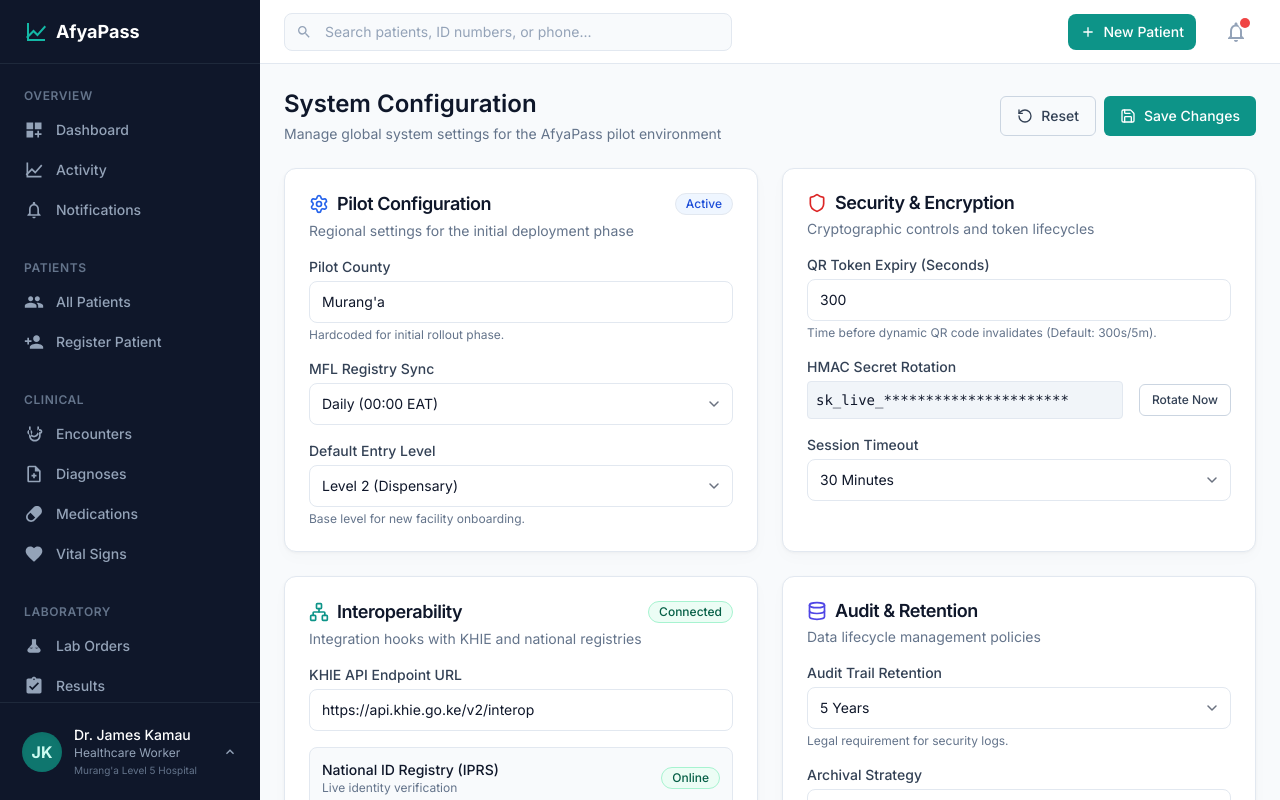
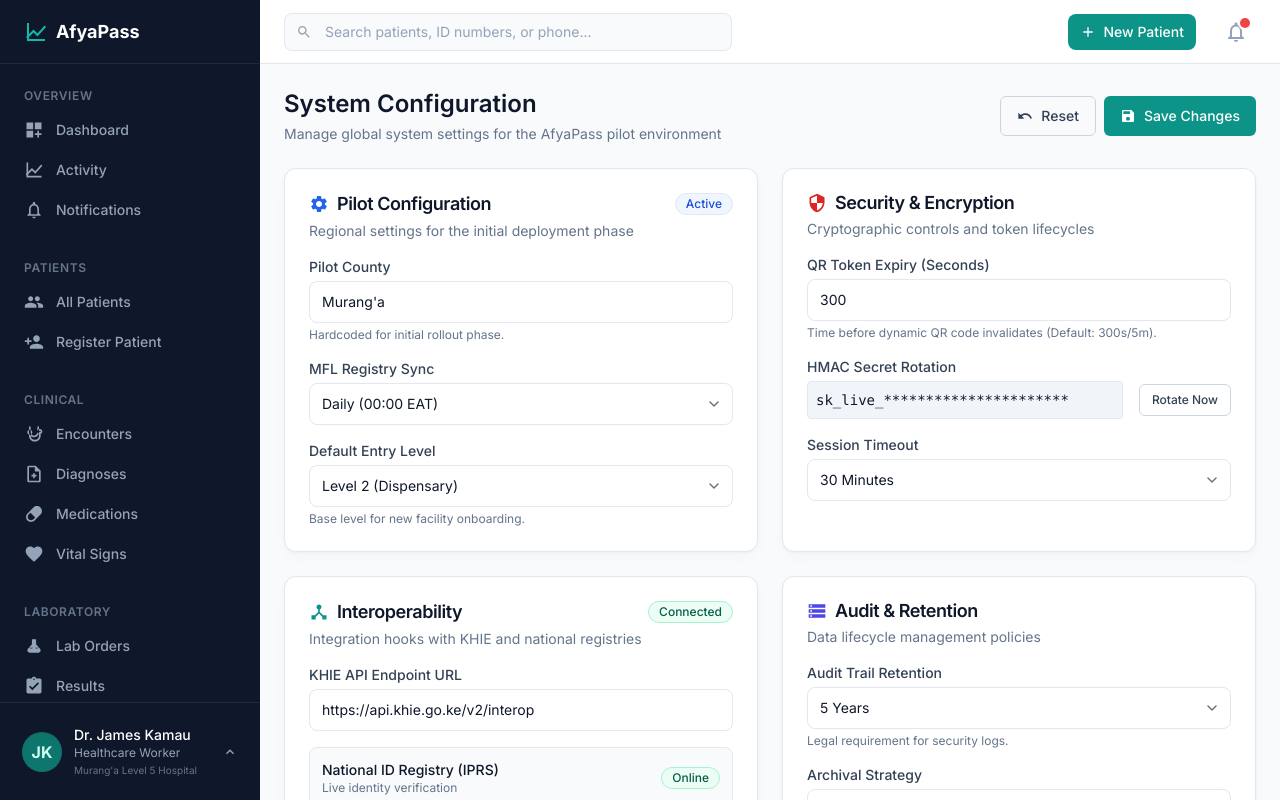
Before and after one commit to Jymee33/AfyaPass, a Next.js app: page /administration/settings in a window 1280 px wide. Shown: the top 800 px of the page. Built offline with nearby package versions, Linux system fonts and the light colour scheme.

Commit message:
chore(icons): migrate admin settings page from Lucide to UXWing

```diff
--- a/app/(dashboard)/administration/settings/page.tsx
+++ b/app/(dashboard)/administration/settings/page.tsx
@@ -6,7 +6,7 @@ import { Button } from '@/components/ui/Button';
 import { Input } from '@/components/ui/Input';
 import { Select } from '@/components/ui/Select';
 import { Badge } from '@/components/ui/Badge';
-import { Settings, Shield, Network, Database, Save, RotateCcw } from 'lucide-react';
+import { IcSettings, IcShield, IcNetwork, IcDatabase, IcSave, IcRotateCcw } from '@/components/icons';
 
 export default function SystemSettingsPage() {
   return (
@@ -18,10 +18,10 @@ export default function SystemSettingsPage() {
         </div>
         <div className="flex gap-2">
           <Button variant="outline" className="flex items-center gap-2">
-            <RotateCcw className="w-4 h-4" /> Reset
+            <IcRotateCcw className="w-4 h-4" /> Reset
           </Button>
           <Button className="flex items-center gap-2">
-            <Save className="w-4 h-4" /> Save Changes
+            <IcSave className="w-4 h-4" /> Save Changes
           </Button>
         </div>
       </div>
@@ -32,7 +32,7 @@ export default function SystemSettingsPage() {
           <CardHeader>
             <div className="flex items-center justify-between">
               <div className="flex items-center gap-2">
-                <Settings className="w-5 h-5 text-info-600" />
+                <IcSettings className="w-5 h-5 text-info-600" />
                 <CardTitle>Pilot Configuration</CardTitle>
               </div>
               <Badge variant="outline" className="bg-info-50 text-info-700">Active</Badge>
@@ -77,7 +77,7 @@ export default function SystemSettingsPage() {
           <CardHeader>
             <div className="flex items-center justify-between">
               <div className="flex items-center gap-2">
-                <Shield className="w-5 h-5 text-danger-600" />
+                <IcShield className="w-5 h-5 text-danger-600" />
                 <CardTitle>Security & Encryption</CardTitle>
               </div>
             </div>
@@ -118,7 +118,7 @@ export default function SystemSettingsPage() {
           <CardHeader>
             <div className="flex items-center justify-between">
               <div className="flex items-center gap-2">
-                <Network className="w-5 h-5 text-afya-600" />
+                <IcNetwork className="w-5 h-5 text-afya-600" />
                 <CardTitle>Interoperability</CardTitle>
               </div>
               <Badge variant="success">Connected</Badge>
@@ -151,7 +151,7 @@ export default function SystemSettingsPage() {
         <Card>
           <CardHeader>
             <div className="flex items-center gap-2">
-              <Database className="w-5 h-5 text-indigo-600" />
+              <IcDatabase className="w-5 h-5 text-indigo-600" />
               <CardTitle>Audit & Retention</CardTitle>
             </div>
             <CardDescription>Data lifecycle management policies</CardDescription>
```
